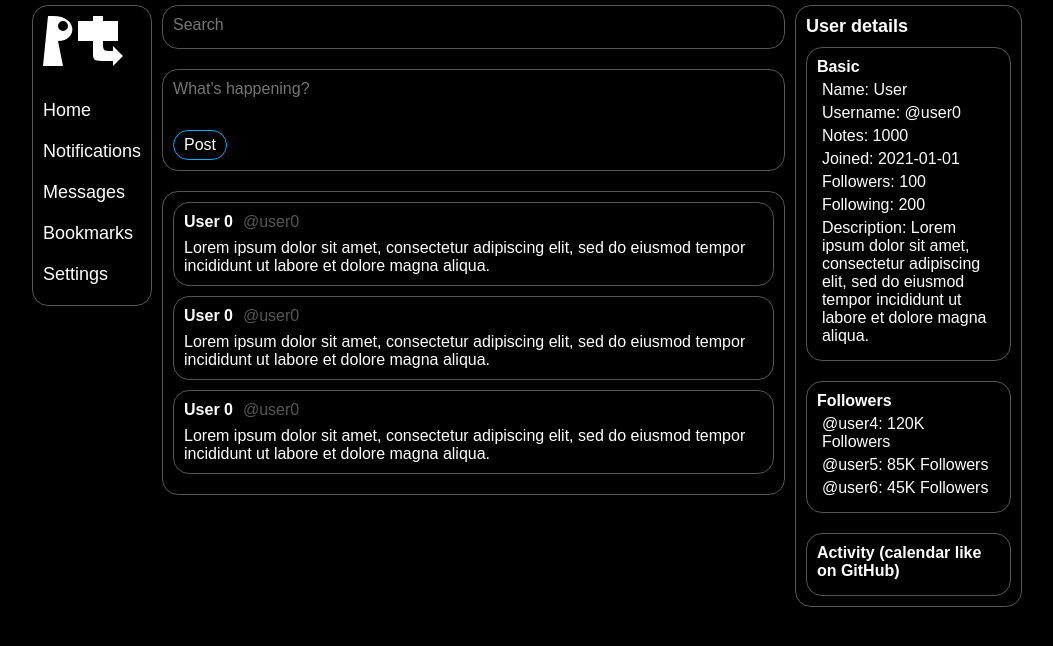
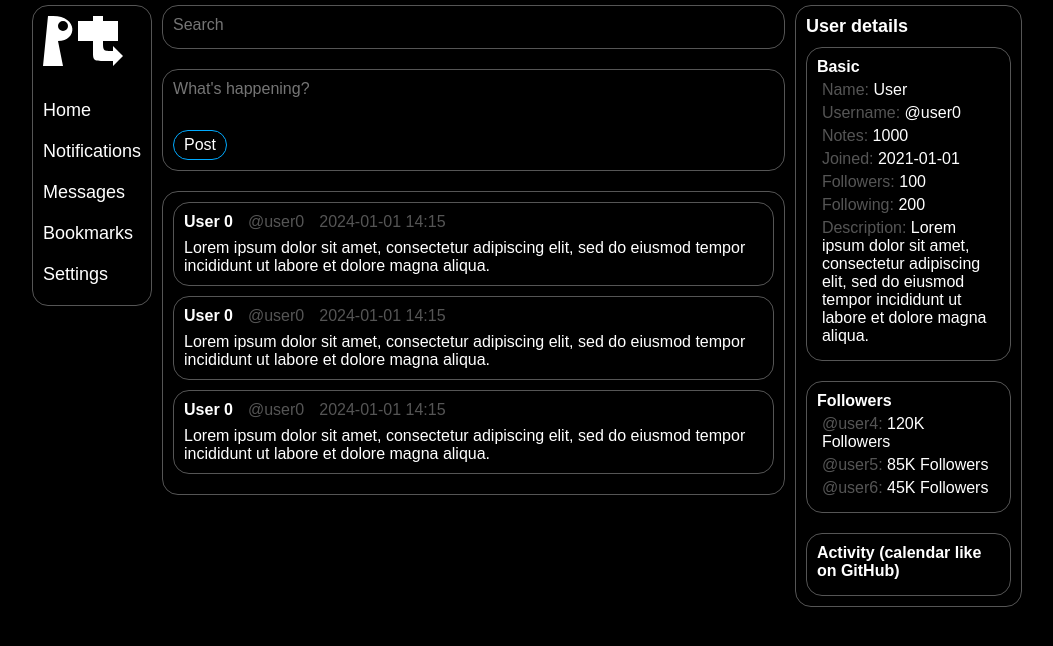
Before and after one commit to Ech0n/PrawieTwitter, a React (Vite) app in the folder client/: page / in a window 1280 px wide. Shown: the top 646 px of the page, without its empty margins (113-1166 px from the left). Built offline with nearby package versions, Linux system fonts and the light colour scheme.

Commit message:
Fix (zmiena z id na klasę w styles.css), dodanie dat do notatek.

```diff
--- a/client/src/main.jsx
+++ b/client/src/main.jsx
@@ -56,7 +56,8 @@ function Note({ note }) {
     <div className="note">
       <div className="note-header">
         <span className="note-name">{note.name}</span>
-        <span className="note-handle">{note.handle}</span>
+        <span className="note-metadata">{note.username}</span>
+        <span className="note-metadata">{note.creationTime}</span>
       </div>
       <div className="note-content">{note.content}</div>
     </div>
@@ -65,9 +66,9 @@ function Note({ note }) {
 
 function Notes() {
   const dummyNotes = [
-    { id: 1, name: "User 0", handle: "@user0", content: "Lorem ipsum dolor sit amet, consectetur adipiscing elit, sed do eiusmod tempor incididunt ut labore et dolore magna aliqua." },
-    { id: 2, name: "User 0", handle: "@user0", content: "Lorem ipsum dolor sit amet, consectetur adipiscing elit, sed do eiusmod tempor incididunt ut labore et dolore magna aliqua." },
-    { id: 3, name: "User 0", handle: "@user0", content: "Lorem ipsum dolor sit amet, consectetur adipiscing elit, sed do eiusmod tempor incididunt ut labore et dolore magna aliqua." },
+    { id: 1, name: "User 0", username: "@user0", creationTime: "2024-01-01 14:15", content: "Lorem ipsum dolor sit amet, consectetur adipiscing elit, sed do eiusmod tempor incididunt ut labore et dolore magna aliqua." },
+    { id: 2, name: "User 0", username: "@user0", creationTime: "2024-01-01 14:15", content: "Lorem ipsum dolor sit amet, consectetur adipiscing elit, sed do eiusmod tempor incididunt ut labore et dolore magna aliqua." },
+    { id: 3, name: "User 0", username: "@user0", creationTime: "2024-01-01 14:15", content: "Lorem ipsum dolor sit amet, consectetur adipiscing elit, sed do eiusmod tempor incididunt ut labore et dolore magna aliqua." },
   ];
 
   return (
--- a/client/src/styles.css
+++ b/client/src/styles.css
@@ -84,10 +84,10 @@
 }
 .note-name {
   font-weight: bold;
-  margin-right: 10px;
 }
-.note-handle {
+.note-metadata {
   color: var(--main-middle);
+  margin-left: 15px;
 }
 #details-box {
   width: 30%;
@@ -117,6 +117,6 @@
 #details-box li {
   margin: 5px;
 }
-#details-topic {
+.details-topic {
   color: var(--main-middle);
 }
```
